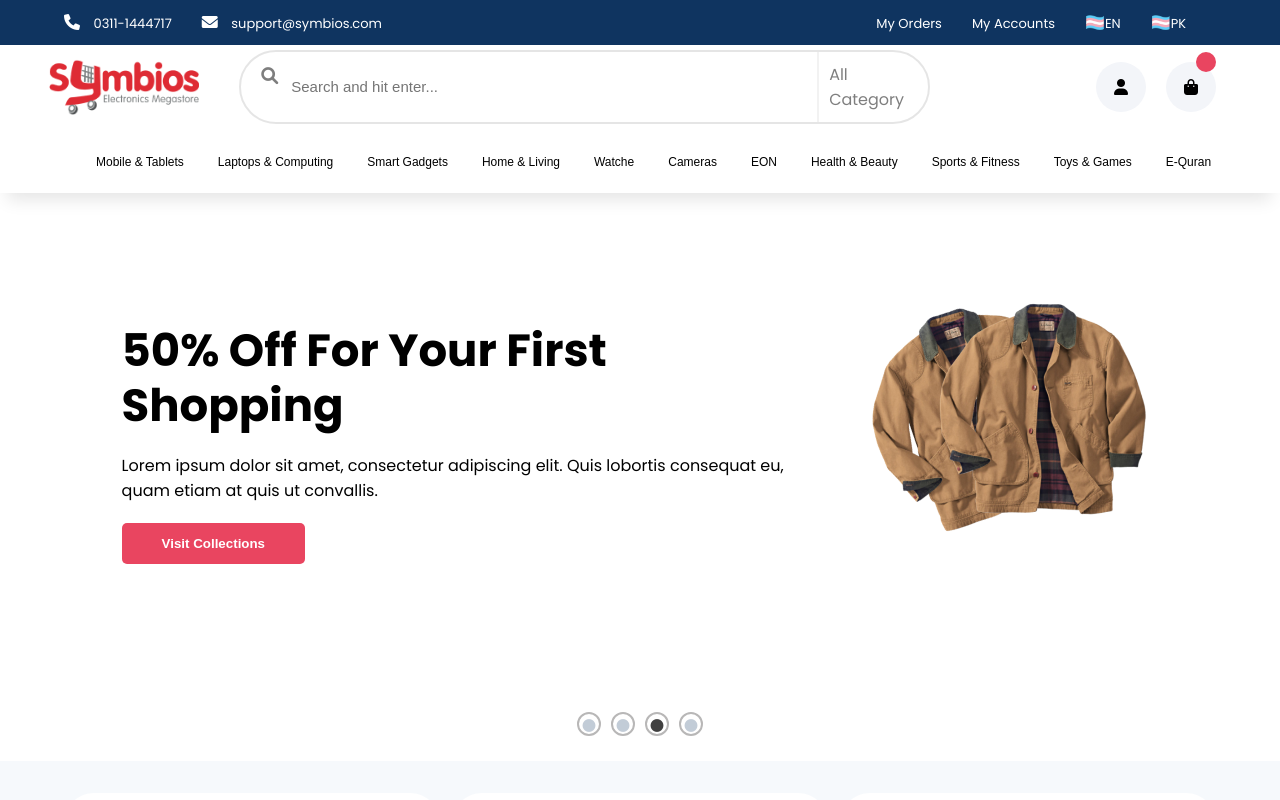
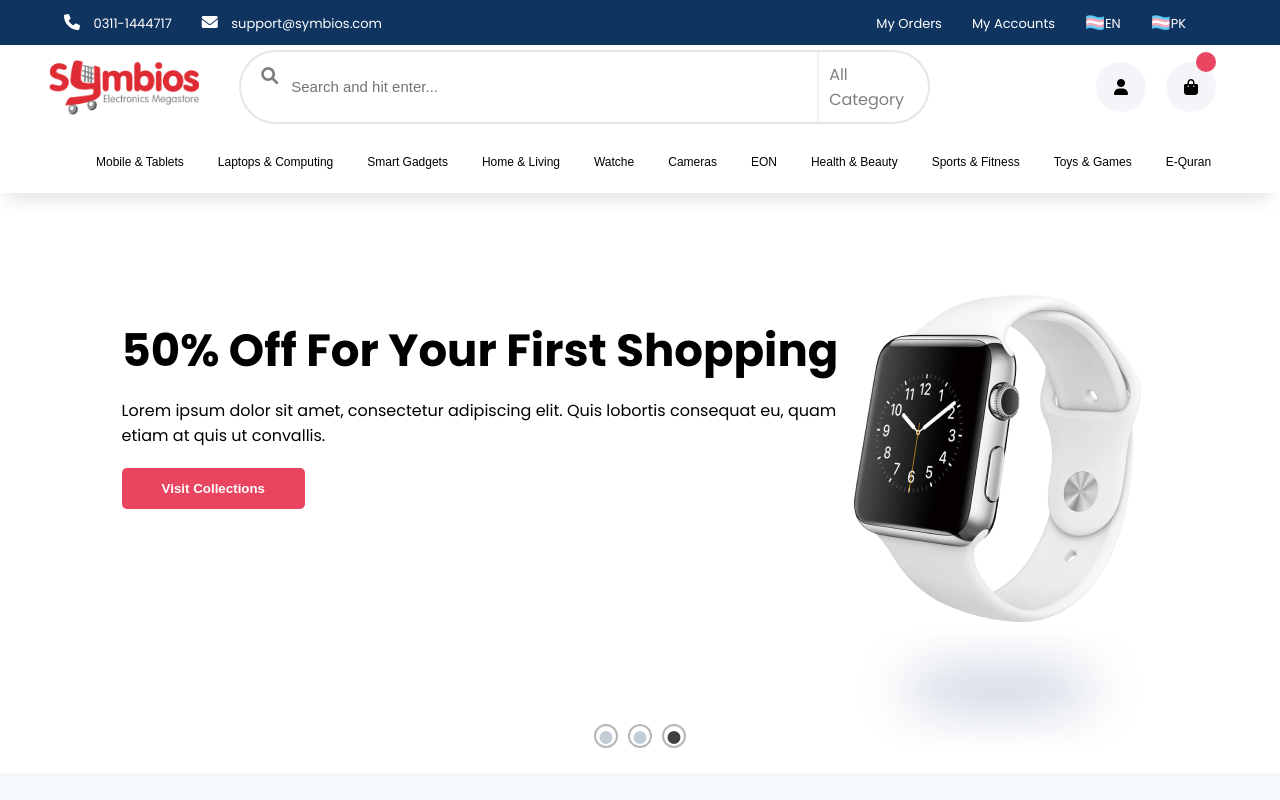
Before and after one commit to anushthakumari/ecommerce-redesigned, a React (Create React App) app: page / in a window 1280 px wide. Shown: the top 800 px of the page. Built offline with nearby package versions, Linux system fonts and the light colour scheme.

Commit message:
slider image change

```diff
--- a/src/components/MainPage/Sdata.js
+++ b/src/components/MainPage/Sdata.js
@@ -9,19 +9,13 @@ const Sdata = [
 		id: 2,
 		title: "50% Off For Your First Shopping",
 		desc: "Lorem ipsum dolor sit amet, consectetur adipiscing elit. Quis lobortis consequat eu, quam etiam at quis ut convallis.",
-    cover: "./images/SlideCard/slide-2.png",
+		cover: "./images/discount/discount-1.png",
 	},
 	{
 		id: 3,
 		title: "50% Off For Your First Shopping",
 		desc: "Lorem ipsum dolor sit amet, consectetur adipiscing elit. Quis lobortis consequat eu, quam etiam at quis ut convallis.",
-    cover: "./images/SlideCard/slide-3.png",
+		cover: "./images/SlideCard/slide-1.png",
 	},
-  {
-    id: 4,
-    title: "50% Off For Your First Shopping",
-    desc: "Lorem ipsum dolor sit amet, consectetur adipiscing elit. Quis lobortis consequat eu, quam etiam at quis ut convallis.",
-    cover: "./images/SlideCard/slide-4.png",
-  },
-]
-export default Sdata
+];
+export default Sdata;
```
Lines whose indentation alone changed are shown as unchanged.
